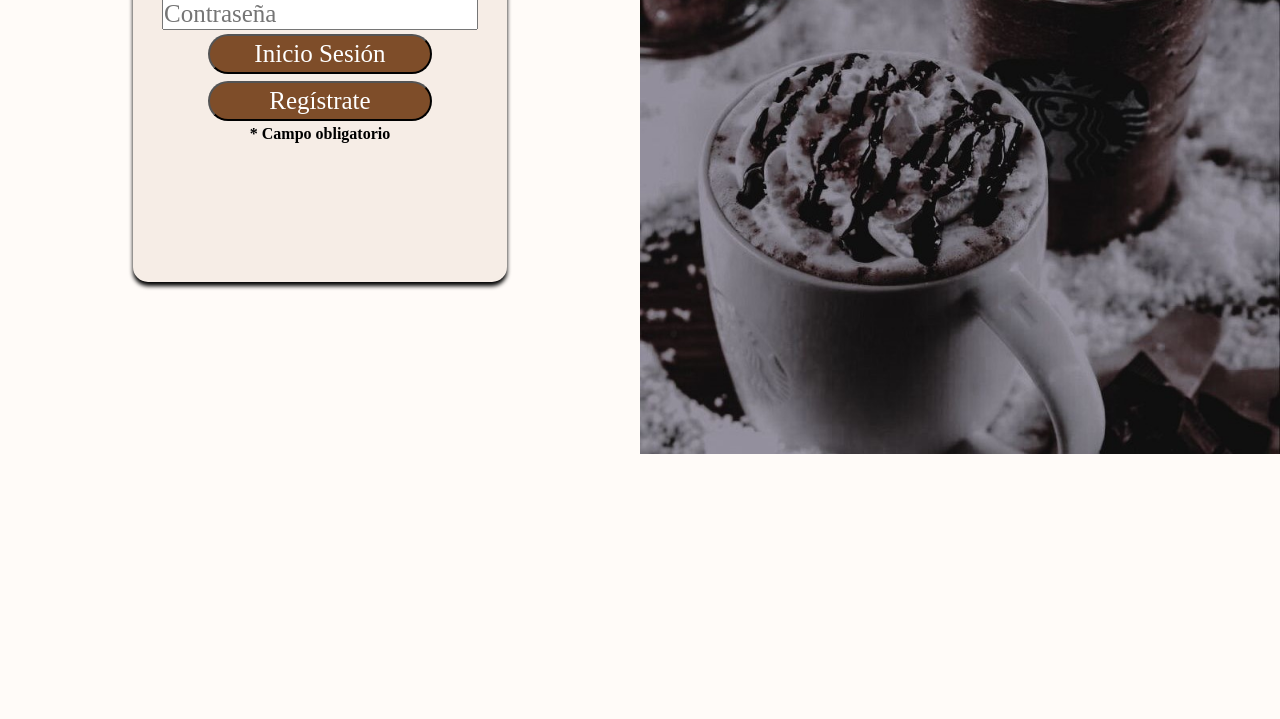
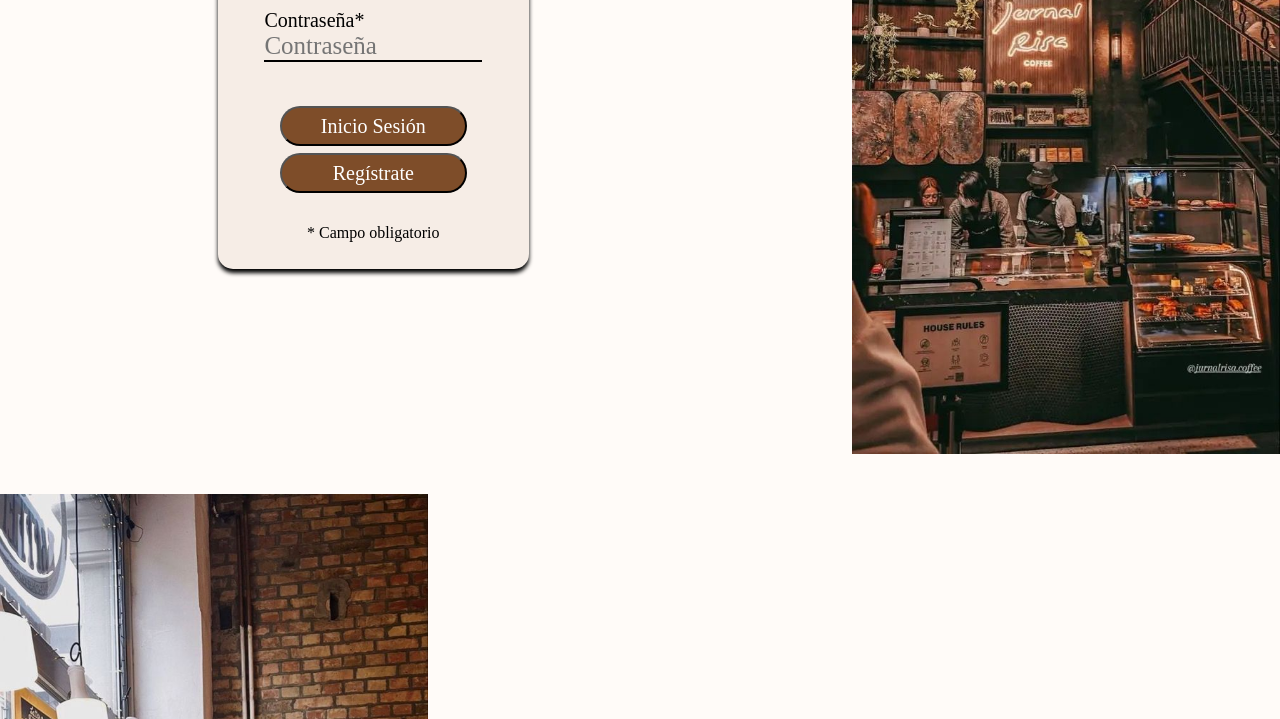
Before and after one commit to 100472175/InterfacesUsuario_02, a plain HTML site: page src/login.html in a window 1280 px wide. Shown: the part 346-1065 px from the top of the page. Drawn offline with Linux system fonts and the light colour scheme.

Commit message:
cambios en el log in

```diff
--- a/src/login.html
+++ b/src/login.html
@@ -18,30 +18,28 @@
 		</nav>
 	</header>
 	<section id="log-in">
-		<article class="register_text col-6 col-t-12">
+		<article class="register_text col-7 col-t-12">
 			<a>&lt;Ir atrás</a>
-			<div class="register_form col-7 col-s-8">
-				<h2>LOGIN<h2>
-				<form>
+			<div class="register_form col-5 col-t-12">
+				<h2>LOGIN</h2>
+				<form id="register_form_login">
 					<label for="login_user_name" class="register_label">Nombre de usuario*</label>
 					<input type="text" id="login_user_name" placeholder="Nombre">
 					<label for="login_pwd" class="register_label">Contraseña*</label>
 					<input type="text" id="login_pwd" placeholder="Contraseña">
-					<button><p>Inicio Sesión</p></button>
-					<button><p>Regístrate</p></button>
 				</form>
+				<button>Inicio Sesión</button>
+				<button>Regístrate</button>
 				<p class="register_form_subtext">* Campo obligatorio</p>
-			<div>
+			</div>
 		</article>
-		<article class="col-6 col-t-12" id="login_image">
-		</article>
+		<article class="col-t-12 register_image" id="login_image"> </article>
 	</section>
 	<section id="sign_up">
-		<article class="register_text col-8">
+		<article class="col-t-12 register_image" id="signup_image"></article>
+		<article class="register_text col-7 col-t-12">
 		</article>
-		<article class="register_image col-4">
-			<img></img>
-		</article>
+
 	</section>
 </body>
 </html>
--- a/src/style/login.css
+++ b/src/style/login.css
@@ -1,17 +1,33 @@
 /*Estilo del login*/
+body {
+	overflow-y: hidden;
+}
+
+section {
+	height: 100vh;
+}
+
+.register_image {
+	background-repeat: no-repeat;
+	background-size: cover;
+	aspect-ratio: 600/1065;
+	margin-top: 5vh;
+	height: 95vh;
+	width: auto;
+}
+
 #login_image {
-	background-image: url("../media/bebida1.jpg");
-	background-repeat: "no-repeat";
-	background-size: cover;
-	aspect-ratio: 1;
-	height: 95vh;
-	margin-top: 5vh;
+	background-image: url("../media/login.jpg");
 	float: right;
+}
+
+#signup_image {
+	background-image: url("../media/signup.jpg");
+	float: left;
 }
 
 .register_text {
 	float: left;
-	display: grid;
 }
 
 .register_text a {
@@ -25,25 +41,47 @@
 	background-color: #F6EDE6;
 	box-shadow: 0 4px 4px black;
 	border-radius: 15px;
+	display: grid;
+	grid-template-rows: 1fr 2.25fr 0.65fr 0.65fr 1fr;
 }
 
 .register_form h2{
-	text-align: center
+	text-align: center;
+	margin-top: 5%;
 }
 
-.register_form form > label {
-	width: 50%;
+#register_form_login {
+	display: grid;
+	grid-template-rows: 0.1fr 0.1fr 0.1fr 0.1fr;
 }
 
-.register_form form button {
+#register_form_login label {
+	width: 70%;
+	margin: auto;
+	font-size: 20px;
+}
+
+.register_form button {
 	width: 60%;
 	height: 5vh;
 	margin: 1%;
 	border-radius: 25px;
 	background-color: #7E4D29;
-	color: white
+	color: white;
+	margin: auto;
+	font-size: 20px;
+}
+
+#register_form_login input {
+	width: 70%;
+	margin: auto;
+	margin-bottom: 5%;
+	background-color: #F6EDE6;
+	border: none;
+	border-bottom: 2px solid black;
 }
 
 .register_form_subtext {
 	font-size: 16px;
+	margin: auto;
 }
```
Also changed, not shown: src/media/login.jpg (added), src/media/signup.jpg (added).
